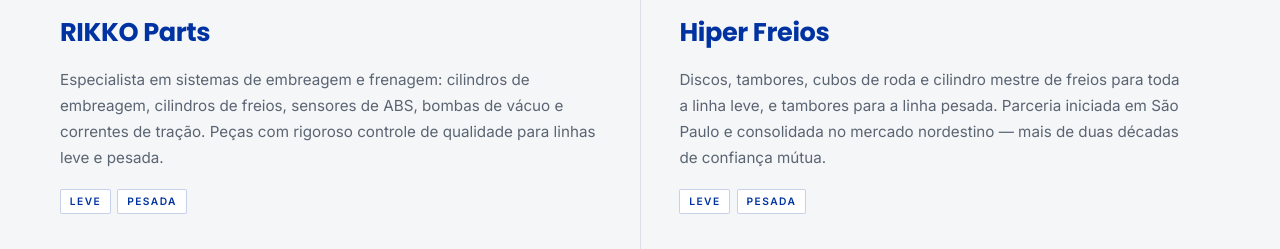
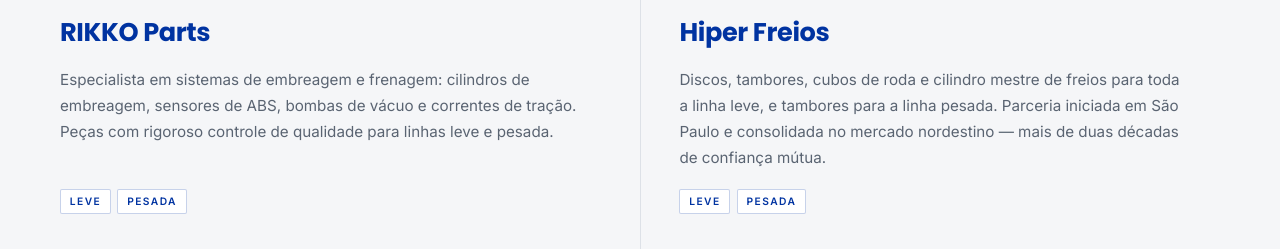
Before and after one commit to PedroViniciusO/famartins-site, a plain HTML site: page index.html in a window 1280 px wide. Shown: the part 3247-3496 px from the top of the page. Drawn offline with Linux system fonts and the light colour scheme.

Commit message:
Remove 'cilindros de freios' da descricao da RIKKO Parts
Co-Authored-By: Claude Opus 5.5 <noreply@anthropic.com>

```diff
--- a/index.html
+++ b/index.html
@@ -1744,8 +1744,8 @@ h1, h2, h3 {
           <h3 class="feature__name">RIKKO Parts</h3>
           <p class="feature__desc">
             Especialista em sistemas de embreagem e frenagem: cilindros de embreagem,
-            cilindros de freios, sensores de ABS, bombas de vácuo e correntes de tração.
-            Peças com rigoroso controle de qualidade para linhas leve e pesada.
+            sensores de ABS, bombas de vácuo e correntes de tração. Peças com rigoroso
+            controle de qualidade para linhas leve e pesada.
           </p>
           <ul class="line-tags" aria-label="Linhas atendidas">
             <li>Leve</li>
```
